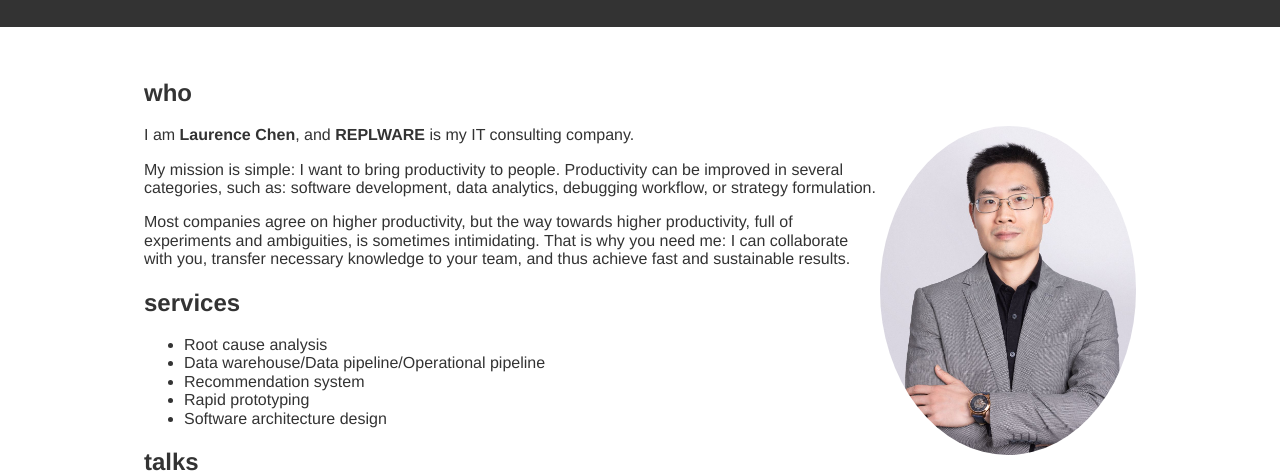
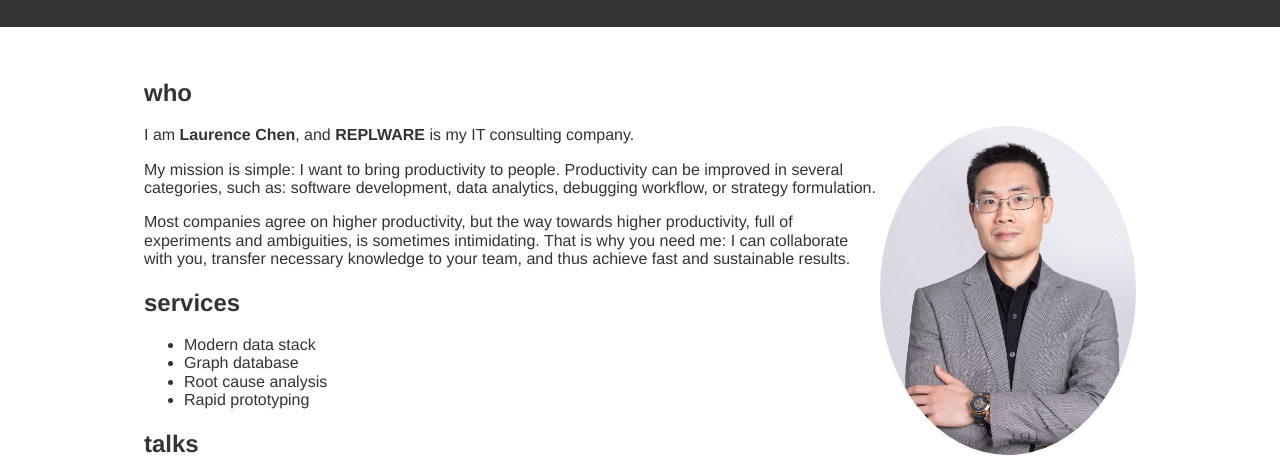
Before and after one commit to humorless/replware, a plain HTML site: page index.html in a window 1280 px wide. Shown: the part 256-730 px from the top of the page. Drawn offline with nearby package versions, Linux system fonts and the light colour scheme.

Commit message:
change services

```diff
--- a/index.html
+++ b/index.html
@@ -8,7 +8,7 @@
     </script></head><body class="helvetica dark-gray"><nav class="bg-white flex justify-between items-center" role="navigation"><div class="db db-ns h3"></div><ul class="list mv0 pr4 pr5-ns tr flex-auto"><li class="di mr3"><a class="link dark-gray hover-red" href="/">Home</a></li><li class="di mr3"><a class="link dark-gray hover-red" href="/client.html">Case Studies</a></li><li class="di mr3"><a class="link dark-gray hover-red" href="/newsletter.html">Newsletter</a></li><li class="di mr3"><a class="link dark-gray hover-red" href="https://leanpub.com/errors_to_innovation/">Book</a></li><li class="di mr3"><a class="link dark-gray hover-red" href="https://replware.medium.com/">Blog</a></li></ul></nav><header class="bg-dark-gray pv1 pv2-ns lh-copy-ns flex-column flex-row-ns flex-ns justify-between items-center"><a class="ml4-ns db db-ns mw4 mw5-ns link" href="/" title="home"><img class="mh4 mh2-ns mt2" src="/assets/logo/logo_transparent_background.png"></a><h1 class="ph4 pv2 ph5-ns pv4-ns white"><div>bring <span class="yellow">fast iteration</span></div><div>into <span class="light-blue center">your business</span></div></h1></header><main class="w-100 mw8 center ph3 pv4"><section><h2>who</h2><img class="br-100 mw4 mw5-ns relative fr" src="/assets/images/photo2.jpg"><p>I am <strong>Laurence Chen</strong>, and <strong>REPLWARE</strong> is my IT consulting company.</p>
 <p>My mission is simple: I want to bring productivity to people. Productivity can be improved in several categories, such as: software development, data analytics, debugging workflow, or strategy formulation.</p>
 <p>Most companies agree on higher productivity, but the way towards higher productivity, full of experiments and ambiguities, is sometimes intimidating. That is why you need me: I can collaborate with you, transfer necessary knowledge to your team, and thus achieve fast and sustainable results.</p>
-</section><section><h2>services</h2><ul><li>Root cause analysis</li><li>Data warehouse/Data pipeline/Operational pipeline</li><li>Recommendation system</li><li>Rapid prototyping</li><li>Software architecture design</li></ul></section><section><h2>talks</h2><ul>
+</section><section><h2>services</h2><ul><li>Modern data stack</li><li>Graph database</li><li>Root cause analysis</li><li>Rapid prototyping</li></ul></section><section><h2>talks</h2><ul>
 <li>On log messages at <a href="https://jcconf.tw/2022/">JCConf 2022</a></li>
 <li>The obstacles of developer productivity at <a href="https://jcconf.tw/2021/">JCConf 2021</a></li>
 <li>On component interface at <a href="https://jcconf.tw/2020/">JCConf 2020</a></li>
```
